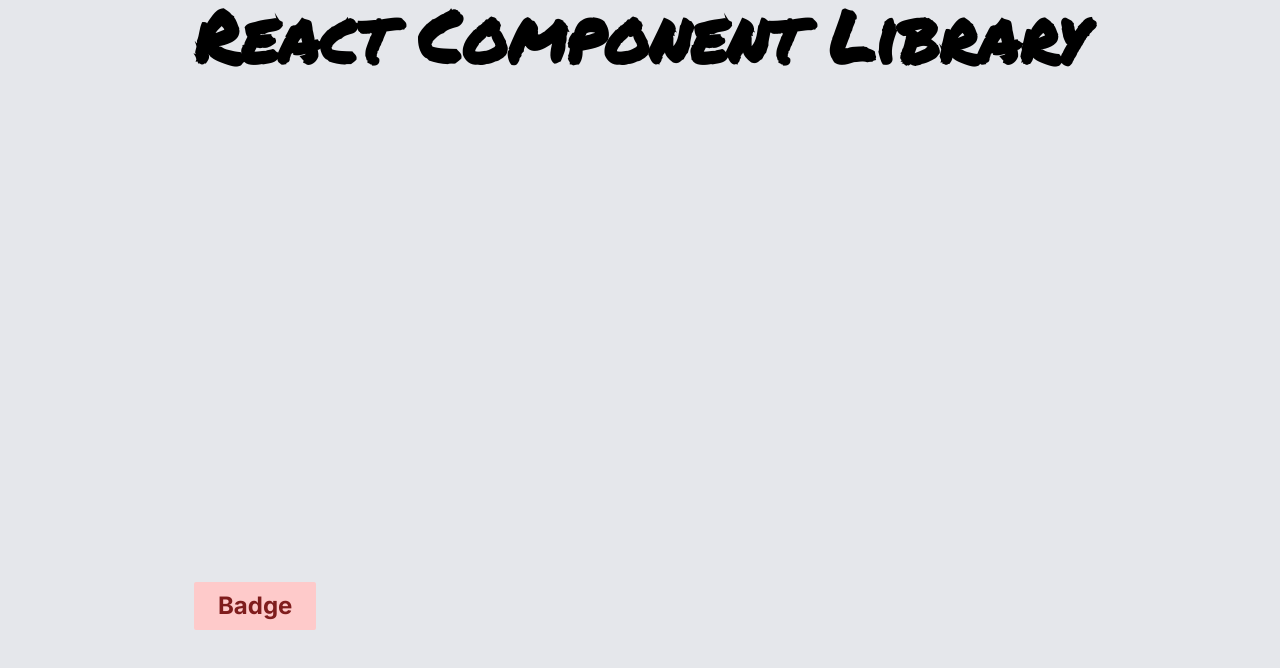
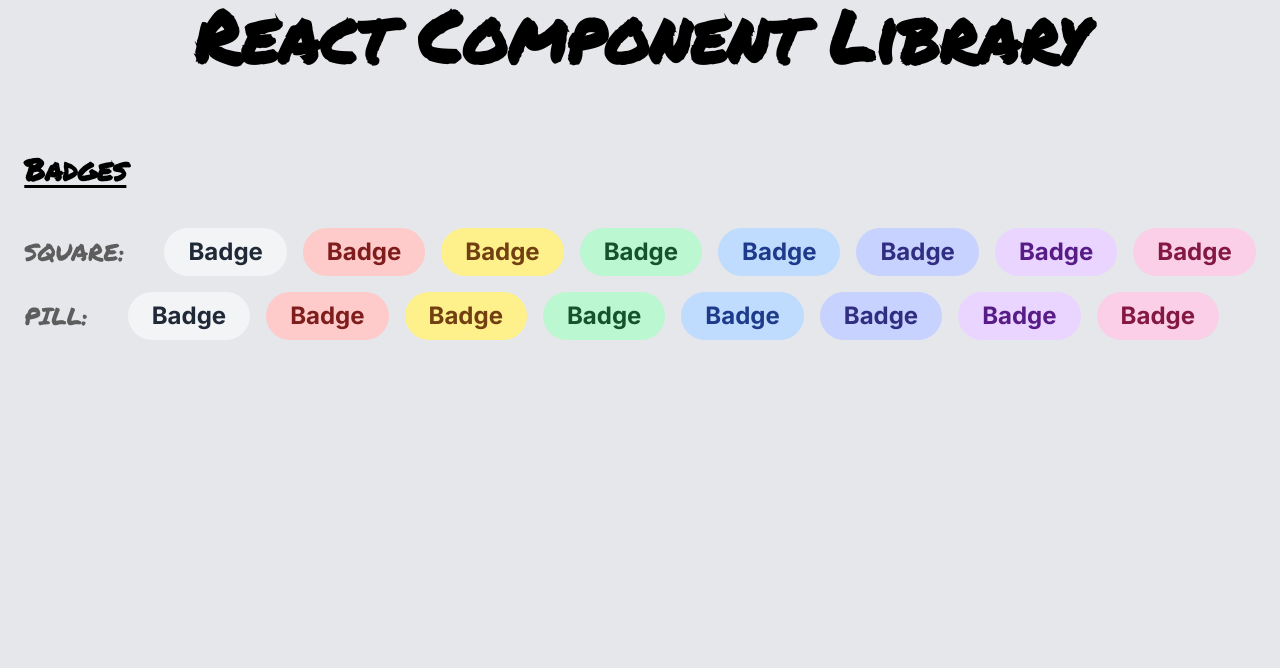
Before and after one commit to XenoMee/react-component-library, a React (Vite) app: page / in a window 1280 px wide. Shown: the top 668 px of the page. Built offline with nearby package versions, Linux system fonts and the light colour scheme.

Commit message:
render BadgesBlock component on main App

```diff
--- a/src/App.tsx
+++ b/src/App.tsx
@@ -1,14 +1,12 @@
 import React from 'react';
-import Badge from './Components/Badge';
+import BadgesBlock from './Components/BadgesBlock';
 
 const App = () => {
   return (
-    <main className='min-h-svh grid justify-center'>
+    <main className='grid gap-20 justify-center'>
       <h1 className='h1'>React Component Library</h1>
-      <div className='flex gap-4 items-center'>
-        <Badge shape='square' color='red'>
-          Badge
-        </Badge>
+      <div className='components'>
+        <BadgesBlock />
       </div>
     </main>
   );
--- a/src/data/colors.ts
+++ /dev/null
@@ -1,3 +0,0 @@
-const colors: string[] = ['gray', 'red', 'yellow', 'green', 'blue', 'indigo', 'purple', 'pink'];
-
-export default colors;
```
